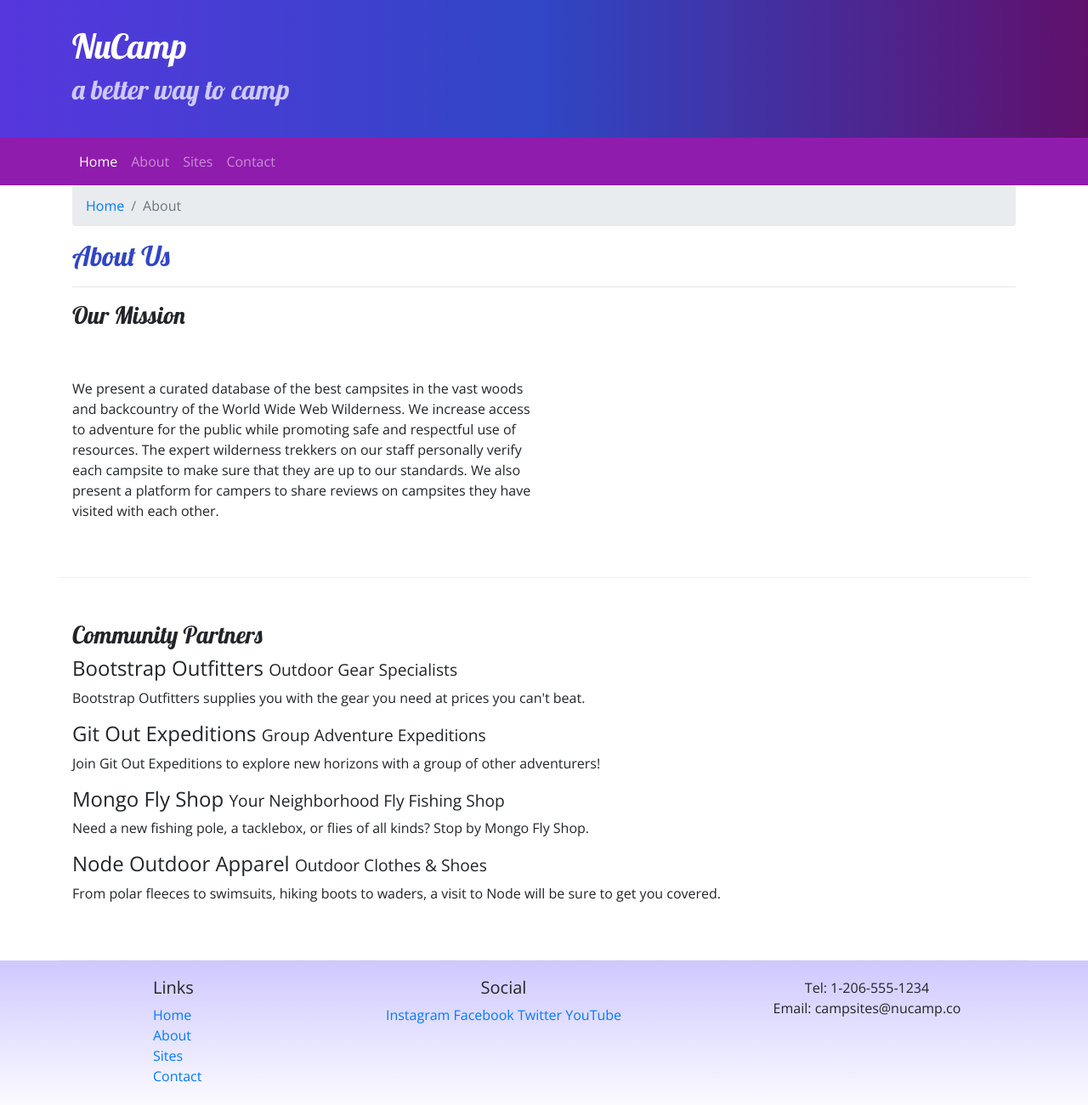
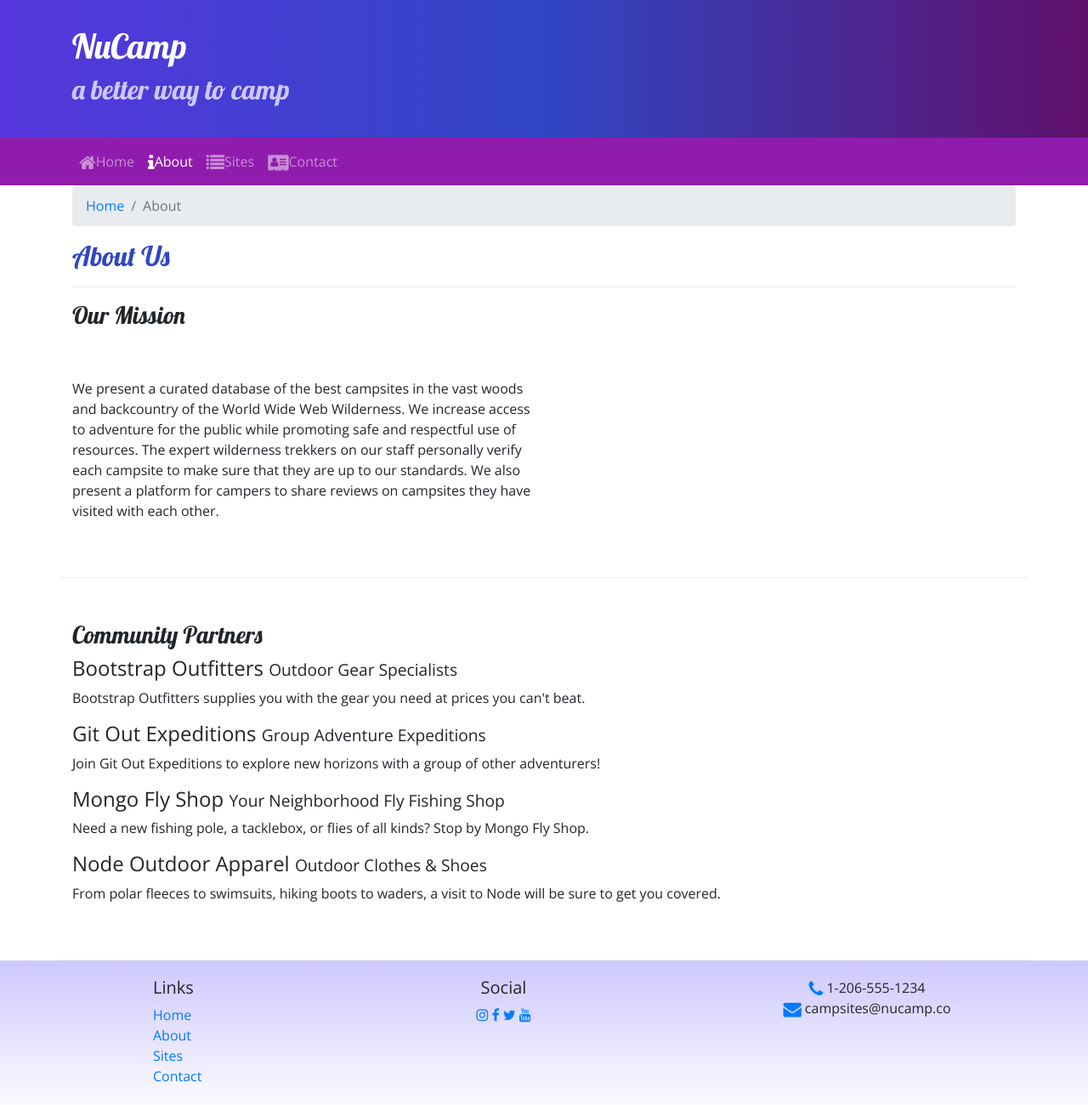
Before and after one commit to bigdawg2021/git-test, a website: page aboutus.html in a window 1280 px wide. Shown: the whole page at 85% size. Drawn offline with nearby package versions, Linux system fonts and the light colour scheme.

Commit message:
icon and font updates

```diff
--- a/aboutus.html
+++ b/aboutus.html
@@ -7,6 +7,7 @@
     <link rel="stylesheet" href="node_modules/bootstrap/dist/css/bootstrap.min.css" />
     <link rel="stylesheet" href="https://fonts.googleapis.com/css?family=Lobster|Open+Sans" />
     <link rel="stylesheet" href="css/styles.css" />
+    <link rel="stylesheet" href="node_modules/font-awesome/css/font-awesome.min.css" />
     <title>NuCamp: A Better Way To Camp</title>
 </head>
 
@@ -28,10 +29,10 @@
             </button>
             <div class="collapse navbar-collapse" id="nucampNavbar">
                 <ul class="navbar-nav">
-                    <li class="nav-item active"><a class="nav-link" href="index.html">Home</a></li>
-                    <li class="nav-item"><a class="nav-link" href="aboutus.html">About</a></li>
-                    <li class="nav-item"><a class="nav-link" href="#">Sites</a></li>
-                    <li class="nav-item"><a class="nav-link" href="#">Contact</a></li>
+                    <li class="nav-item"><a class="nav-link" href="index.html"><i class="fa fa-home fa-lg"></i>Home</a></li>
+                    <li class="nav-item active"><a class="nav-link" href="aboutus.html"><i class="fa fa-info fa-lg"></i>About</a></li>
+                    <li class="nav-item"><a class="nav-link" href="#"><i class="fa fa-list fa-lg"></i>Sites</a></li>
+                    <li class="nav-item"><a class="nav-link" href="#"><i class="fa fa-address-card fa-lg"></i>Contact</a></li>
                 </ul>
             </div>
         </div>
@@ -91,14 +92,14 @@
                 </div>
                 <div class="col-6 col-sm-5 text-center">
                     <h5>Social</h5>
-                    <a href="http://instagram.com/">Instagram</a>
-                    <a href="http://facebook.com/">Facebook</a>
-                    <a href="http://twitter.com/">Twitter</a>
-                    <a href="http://youtube.com/">YouTube</a>
+                        <a href="http://instagram.com/"><i class="fa fa-instagram"></i></a>
+                        <a href="http://facebook.com/"><i class="fa fa-facebook"></i></a>
+                        <a href="http://twitter.com/"><i class="fa fa-twitter"></i></a>
+                        <a href="http://youtube.com/"><i class="fa fa-youtube"></i></a>
                 </div>
                 <div class="col-sm-4 text-center">
-                    Tel: 1-206-555-1234<br />
-                    Email: campsites@nucamp.co
+                    <i class="fa fa-phone fa-lg text-primary"></i> 1-206-555-1234<br />
+                    <i class="fa fa-envelope fa-lg text-primary"></i> campsites@nucamp.co
                 </div>
            </div>
         </div>
--- a/package.json
+++ b/package.json
@@ -18,6 +18,7 @@
   },
   "dependencies": {
     "bootstrap": "^4.5.2",
+    "font-awesome": "^4.7.0",
     "jquery": "^3.5.1",
     "popper.js": "^1.16.1"
   }
```
Also changed, not shown: index.html (+11 -10 lines), 1 other file.
